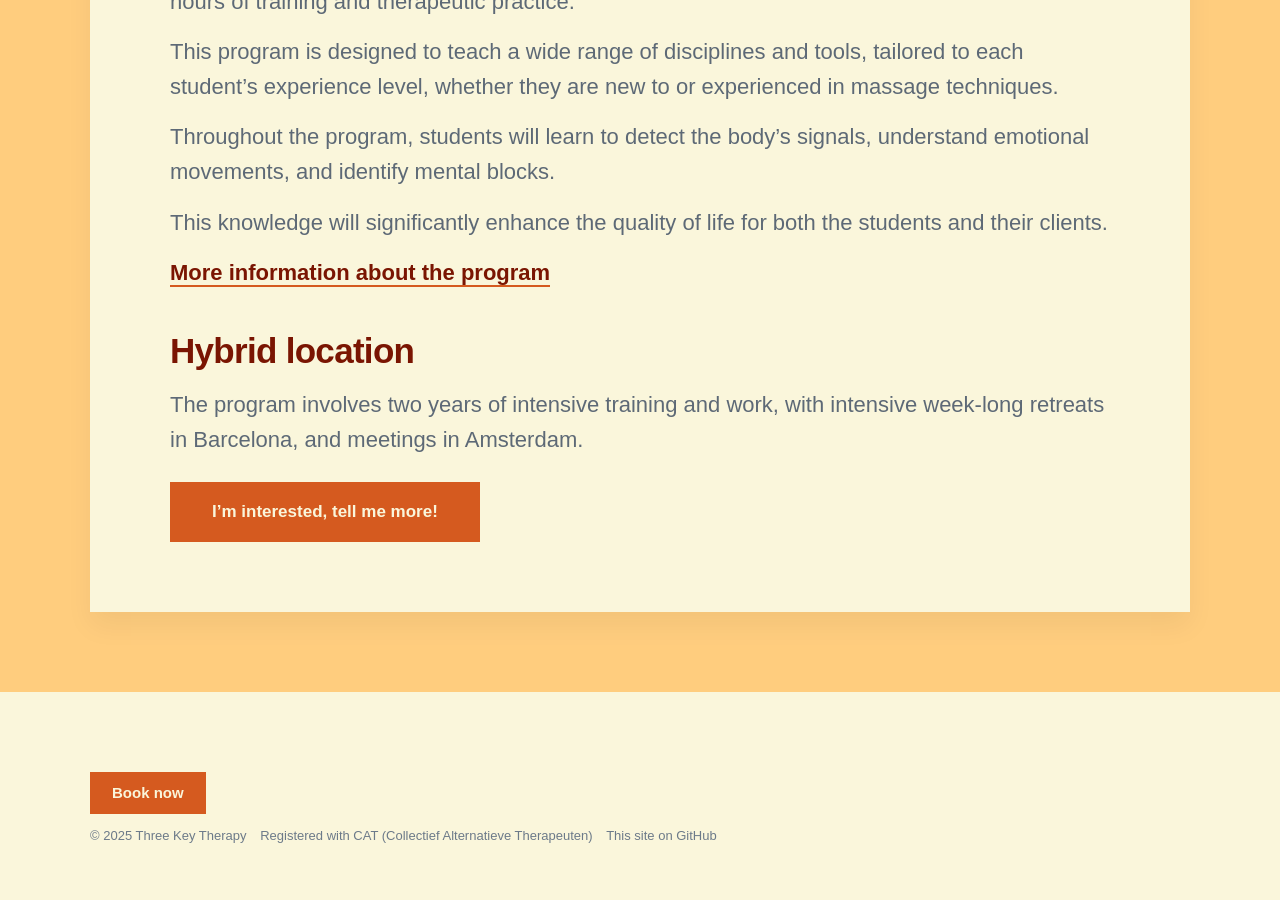
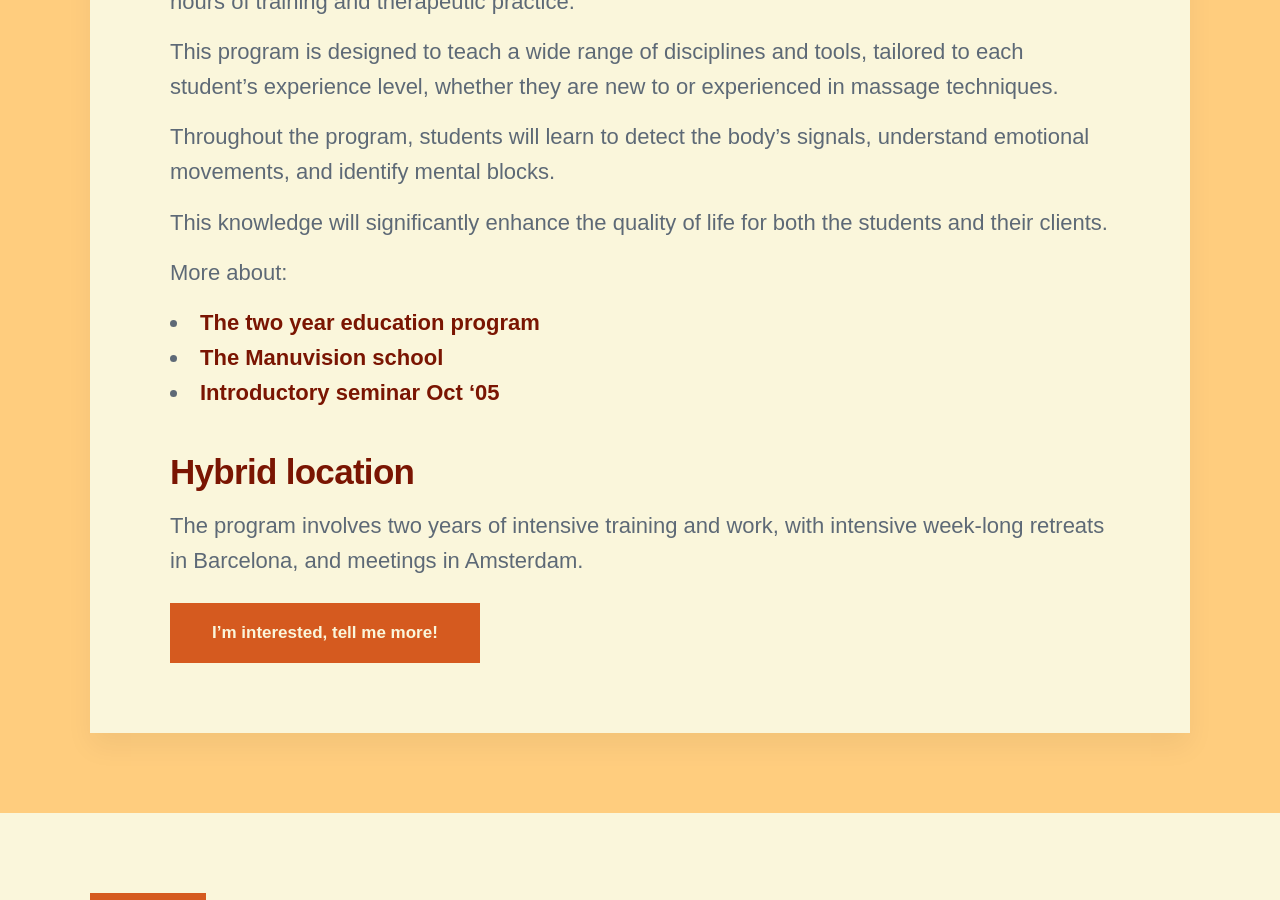
Before and after one commit to threekeytherapy/threekeytherapy.com, a Jekyll site: the page built from _workshops/education.md, in a window 1280 px wide and 900 px high, scrolled down 898 px. Built offline with Jekyll 4.4.1, drawn with Linux system fonts in a browser that asks for light colours; nearby versions of some CDN libraries; some web fonts are replaced.

Commit message:
adds some further links

```diff
--- a/_workshops/education.md
+++ b/_workshops/education.md
@@ -18,7 +18,10 @@ Throughout the program, students will learn to detect the body's signals, unders
 
 This knowledge will significantly enhance the quality of life for both the students and their clients.
 
-[More information about the program](https://manuvision.es/language/en/academics/)
+More about:
+* [The two year education program](https://manuvision.es/language/en/academics/)
+* [The Manuvision school](../about#about-manuvision)
+* [Introductory seminar Oct '05](/workshops/seminar)
 
 ## Hybrid location
 
```
